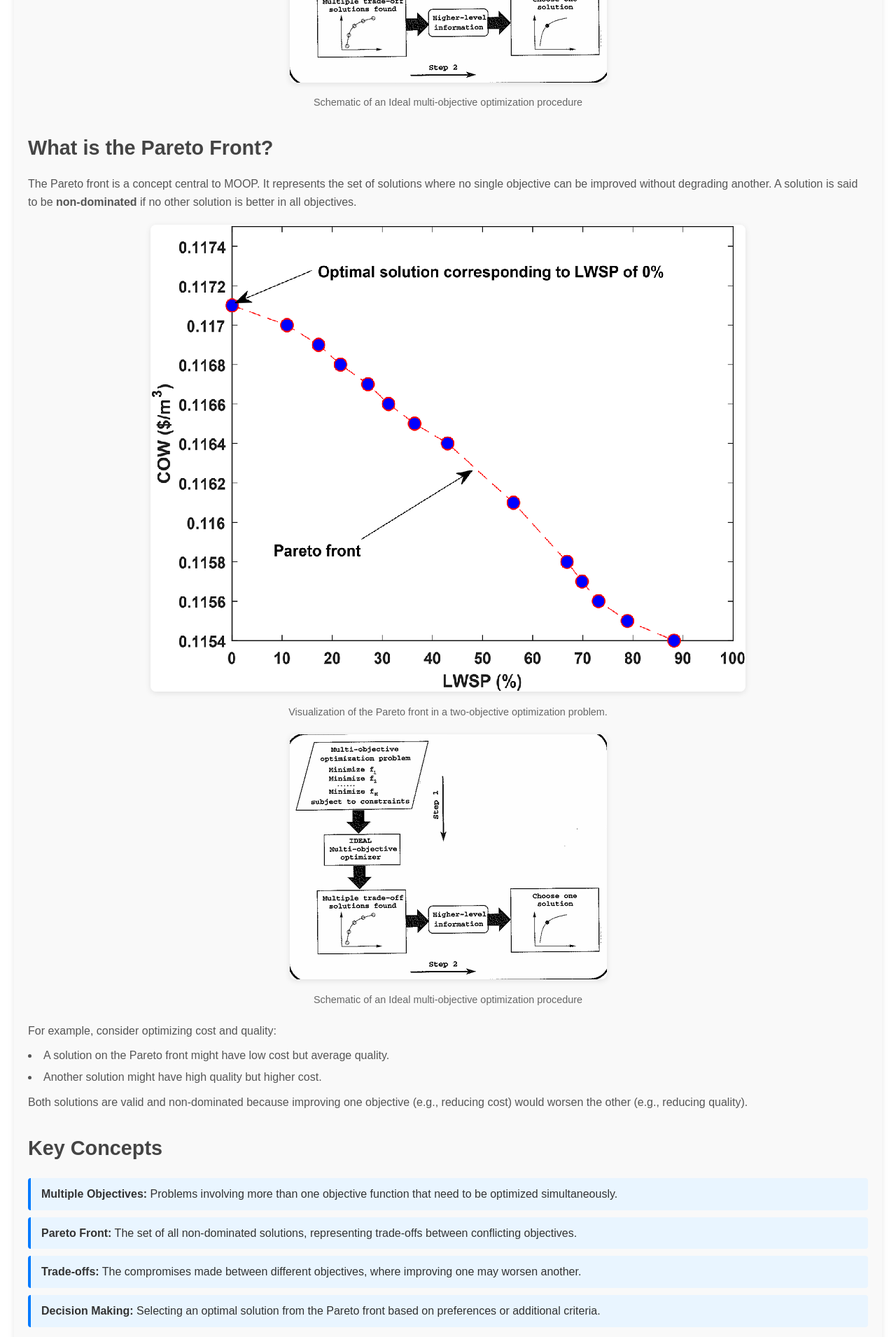
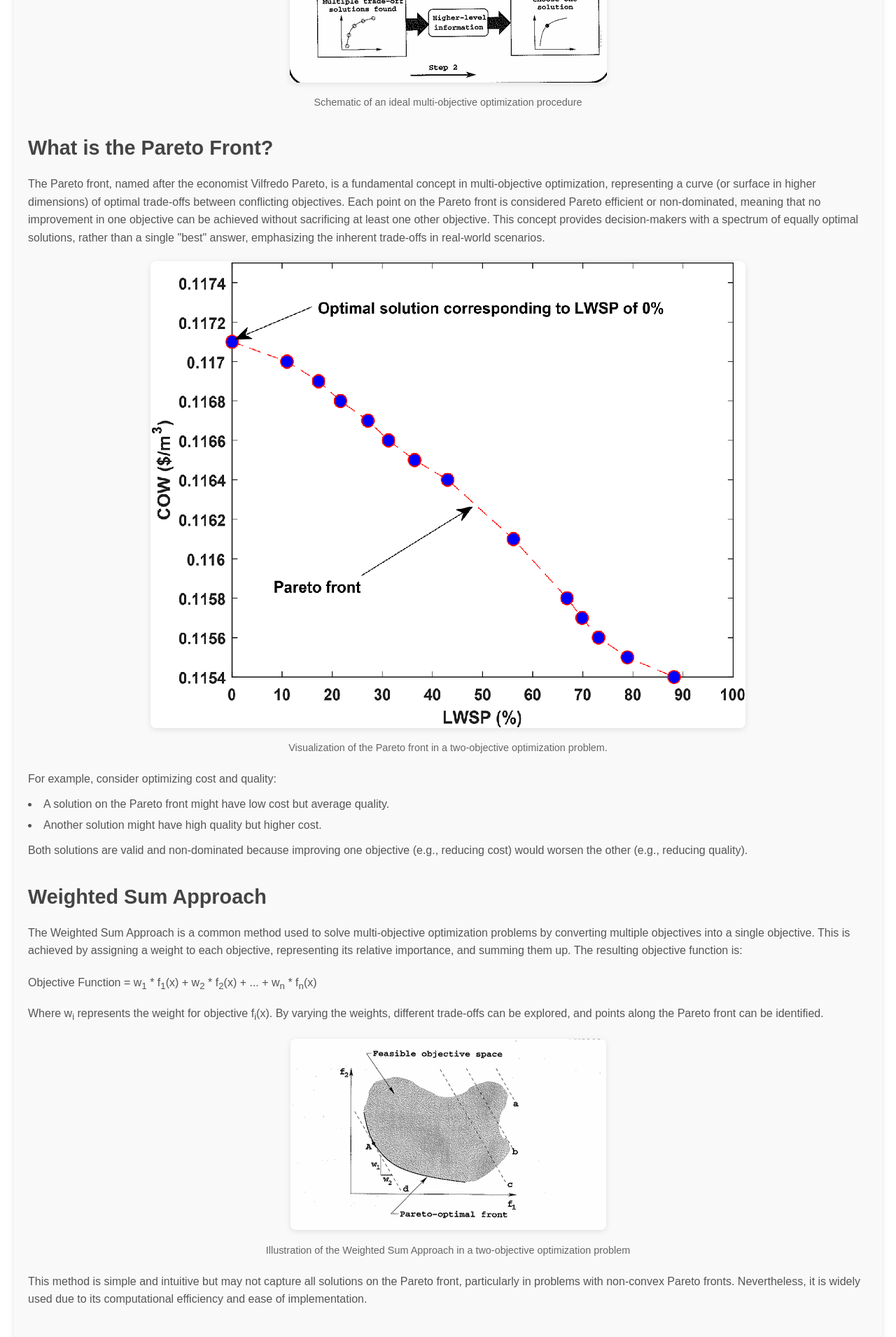
Before and after one commit to Aditi-0405/Minor_Project, a React (Create React App) app in the folder frontend/: page /moop in a window 1280 px wide. Shown: the part 500-2410 px from the top of the page at 70% size. Built offline with nearby package versions, Linux system fonts and the light colour scheme.

Commit message:
improved moop page

```diff
--- a/frontend/src/pages/MOOPPage.js
+++ b/frontend/src/pages/MOOPPage.js
@@ -2,10 +2,9 @@ import React from 'react';
 import styles from '../styles/MOOPPage.module.css';
 import img1 from '../images/moop_procedure.png';
 import img2 from '../images/pareto2.png';
-import img3 from '../images/pareto1.png';
-import img4 from '../images/pareto4.png';
 import img5 from '../images/pareto5.jpg';
 import img6 from '../images/pareto6.png';
+import img7 from '../images/weighted_sum.png'; // Placeholder for the Weighted Sum Approach image
 
 const MOOPPage = () => {
   return (
@@ -18,33 +17,24 @@ const MOOPPage = () => {
         Pareto front, where no solution is better in all objectives compared to another.
       </p>
       <div className={styles.imageContainer}>
-        <img
-          src={img1} alt=""
-          className={styles.image}
-        />
-        <p className={styles.imageCaption}>Schematic of an Ideal multi-objective optimization procedure</p>
+        <img src={img1} alt="MOOP Procedure" className={styles.image} />
+        <p className={styles.imageCaption}>Schematic of an ideal multi-objective optimization procedure</p>
       </div>
 
       <h2 className={styles.subHeading}>What is the Pareto Front?</h2>
       <p className={styles.description}>
-        The Pareto front is a concept central to MOOP. It represents the set of solutions where no single objective can be improved
-        without degrading another. A solution is said to be <strong>non-dominated</strong> if no other solution is better in all objectives.
+        The Pareto front, named after the economist Vilfredo Pareto, is a fundamental concept in multi-objective optimization,
+        representing a curve (or surface in higher dimensions) of optimal trade-offs between conflicting objectives.
+        Each point on the Pareto front is considered Pareto efficient or non-dominated, meaning that no improvement
+        in one objective can be achieved without sacrificing at least one other objective. This concept provides decision-makers
+        with a spectrum of equally optimal solutions, rather than a single "best" answer, emphasizing the inherent trade-offs
+        in real-world scenarios.
       </p>
       <div className={styles.paretoSection}>
         <div className={styles.imageContainer}>
-          <img
-            src={img2} alt=""
-            className={styles.image}
-          />
+          <img src={img2} alt="Pareto Front Visualization" className={styles.image} />
           <p className={styles.imageCaption}>Visualization of the Pareto front in a two-objective optimization problem.</p>
         </div>
-        <div className={styles.imageContainer}>
-        <img
-          src={img1} alt=""
-          className={styles.image}
-        />
-        <p className={styles.imageCaption}>Schematic of an Ideal multi-objective optimization procedure</p>
-      </div>
         <p className={styles.description}>
           For example, consider optimizing cost and quality:
           <ul>
@@ -54,6 +44,30 @@ const MOOPPage = () => {
           Both solutions are valid and non-dominated because improving one objective (e.g., reducing cost) would worsen the other (e.g., reducing quality).
         </p>
       </div>
+
+      <h2 className={styles.subHeading}>Weighted Sum Approach</h2>
+      <p className={styles.description}>
+        The Weighted Sum Approach is a common method used to solve multi-objective optimization problems by converting multiple
+        objectives into a single objective. This is achieved by assigning a weight to each objective, representing its relative
+        importance, and summing them up. The resulting objective function is:
+      </p>
+      <div className={styles.formula}>
+        <p className={styles.formulaText}>
+          Objective Function = w<sub>1</sub> * f<sub>1</sub>(x) + w<sub>2</sub> * f<sub>2</sub>(x) + ... + w<sub>n</sub> * f<sub>n</sub>(x)
+        </p>
+      </div>
+      <p className={styles.description}>
+        Where w<sub>i</sub> represents the weight for objective f<sub>i</sub>(x). By varying the weights, different trade-offs
+        can be explored, and points along the Pareto front can be identified.
+      </p>
+      <div className={styles.imageContainer}>
+        <img src={img7} alt="Weighted Sum Approach" className={styles.image} />
+        <p className={styles.imageCaption}>Illustration of the Weighted Sum Approach in a two-objective optimization problem</p>
+      </div>
+      <p className={styles.description}>
+        This method is simple and intuitive but may not capture all solutions on the Pareto front, particularly in problems with
+        non-convex Pareto fronts. Nevertheless, it is widely used due to its computational efficiency and ease of implementation.
+      </p>
 
       <h2 className={styles.subHeading}>Key Concepts</h2>
       <ul className={styles.keyConcepts}>
@@ -73,10 +87,7 @@ const MOOPPage = () => {
           leading to solutions on the Pareto front.
         </p>
         <div className={styles.imageContainer}>
-          <img
-            src={img5} alt=""
-            className={styles.image}
-          />
+          <img src={img5} alt="Pareto Front Example" className={styles.image} />
           <p className={styles.imageCaption}>Pareto front for speed and quality trade-off</p>
         </div>
         <h4 className={styles.detailHeading}>Logic</h4>
@@ -97,14 +108,12 @@ const MOOPPage = () => {
       <div className={styles.example}>
         <h3 className={styles.exampleTitle}>Efficiency and Pareto Optimality</h3>
         <p className={styles.exampleDescription}>
-        Efficiency in the context of optimization refers to achieving the best possible outcome while minimizing resource usage. It is a measure of how effectively an objective (such as cost, time, energy, or effort) is utilized to achieve desired results.
-        In multi-objective optimization, efficiency often involves balancing competing objectives to maximize benefits across all criteria.
+          Efficiency in the context of optimization refers to achieving the best possible outcome while minimizing resource usage.
+          It is a measure of how effectively an objective (such as cost, time, energy, or effort) is utilized to achieve desired results.
+          In multi-objective optimization, efficiency often involves balancing competing objectives to maximize benefits across all criteria.
         </p>
         <div className={styles.imageContainer}>
-          <img
-            src={img6} alt=""
-            className={styles.image}
-          />
+          <img src={img6} alt="Pareto Efficiency" className={styles.image} />
           <p className={styles.imageCaption}>Pareto Efficiency and Optimality</p>
         </div>
         <h4 className={styles.detailHeading}>Applications</h4>
```
Also changed, not shown: frontend/src/images/weighted_sum.png (added).
